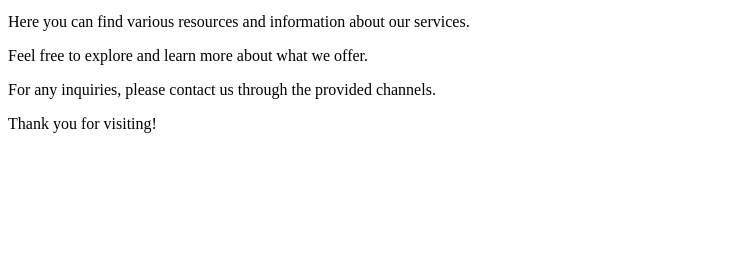
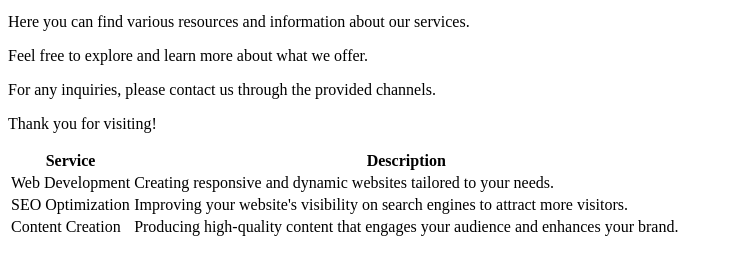
Before and after one commit to RohanShedage01/icp-13-html-github-group-project-1-book-website, a plain HTML site: page pages/contact.html in a window 1280 px wide. Shown: the part 101-376 px from the top of the page, without its empty margins (0-729 px from the left). Drawn offline with Linux system fonts and the light colour scheme.

```diff
--- a/pages/contact.html
+++ b/pages/contact.html
@@ -14,6 +14,24 @@
     <p>Feel free to explore and learn more about what we offer.</p>
     <p>For any inquiries, please contact us through the provided channels.</p>
     <p>Thank you for visiting!</p>
+     <table>
+        <tr>
+            <th>Service</th>
+            <th>Description</th>
+            </tr>
+        <tr>
+            <td>Web Development</td>
+            <td>Creating responsive and dynamic websites tailored to your needs.</td>
+            </tr>
+        <tr>
+            <td>SEO Optimization</td>
+            <td>Improving your website's visibility on search engines to attract more visitors.</td
+                </tr>
+        <tr>
+            <td>Content Creation</td>
+            <td>Producing high-quality content that engages your audience and enhances your brand.</td
+        </tr>
+    </table>
 
 
 </body>
```
